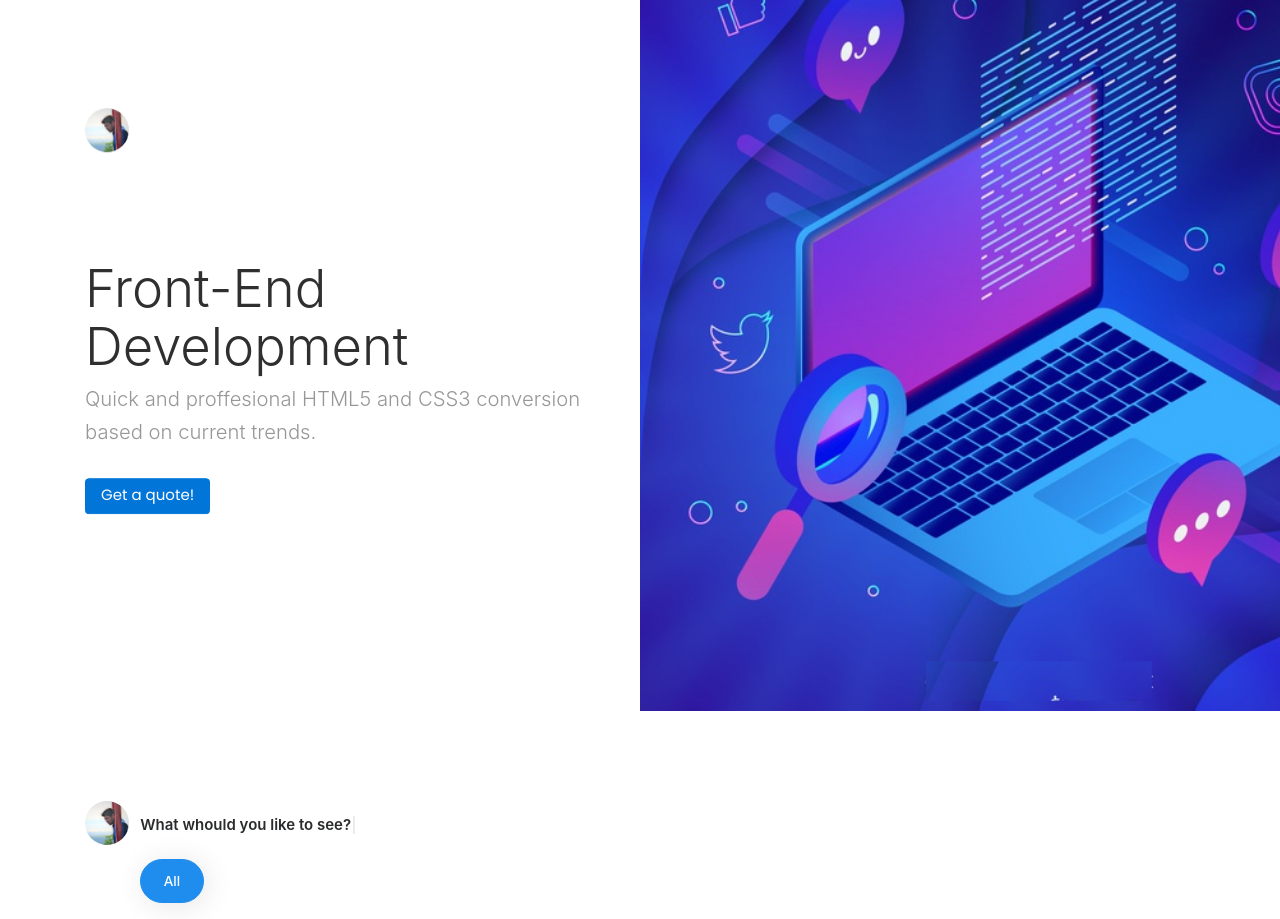
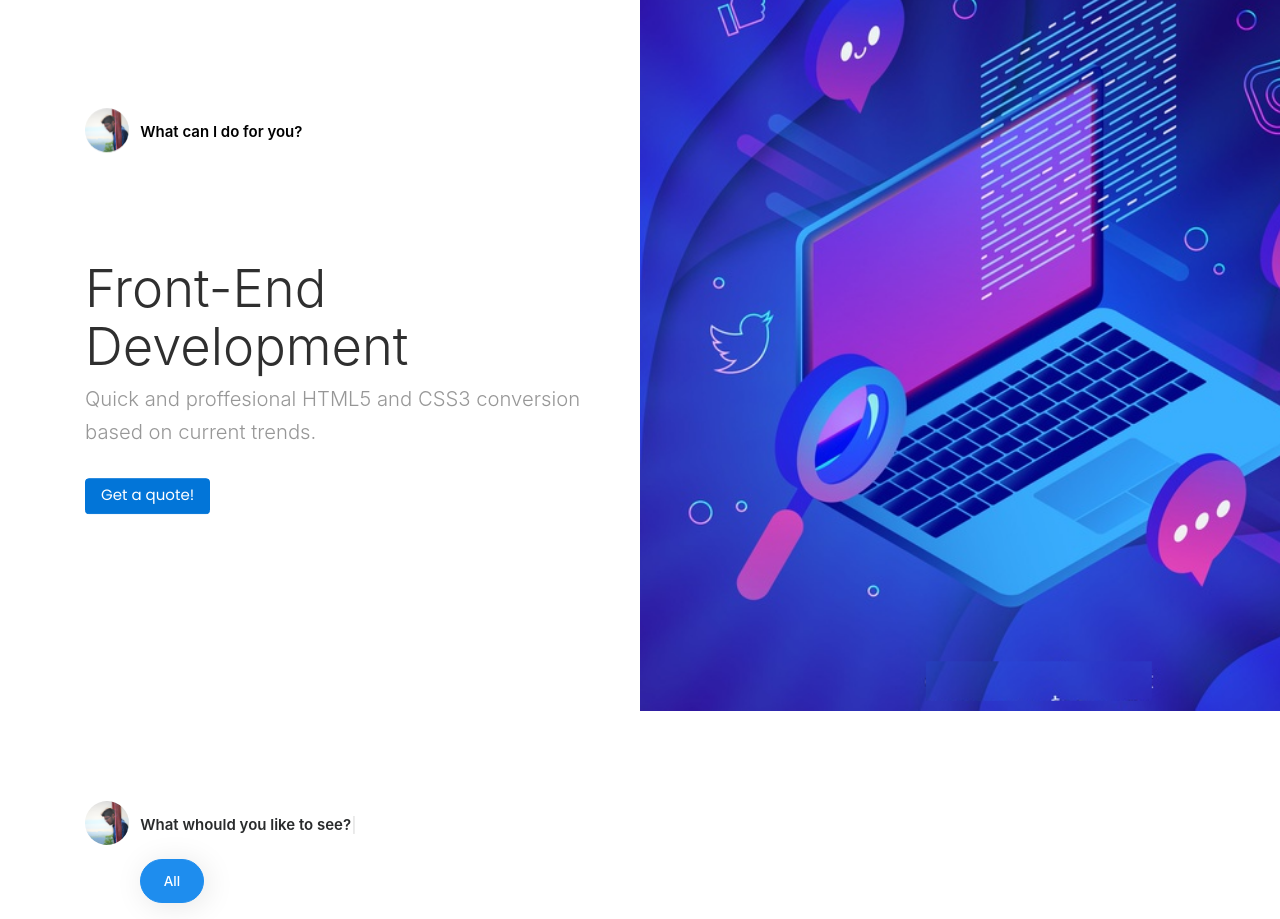
Before and after one commit to MusaHasan/MusaHasan.github.io, a website with bundled scripts: page index.html in a window 1280 px wide. Shown: the part 2560-3479 px from the top of the page. Built offline with nearby package versions, Linux system fonts and the light colour scheme; animation ran at ten frames a second.

Commit message:
Update index.html

```diff
--- a/index.html
+++ b/index.html
@@ -231,7 +231,7 @@
                 <!-- Section Header -->
                 <div class="section-header">
                     <img src="assets/img/photos/developer/avatar-sm.jpg" alt="" class="section-header-image">
-                    <div class="section-header-content"><span class="typing">What can I do for you?</span></div>
+                    <div class="section-header-content"><span class="typing" style="color: black;">What can I do for you?</span></div>
                 </div>
             </div>
             <!-- Slides -->
```
